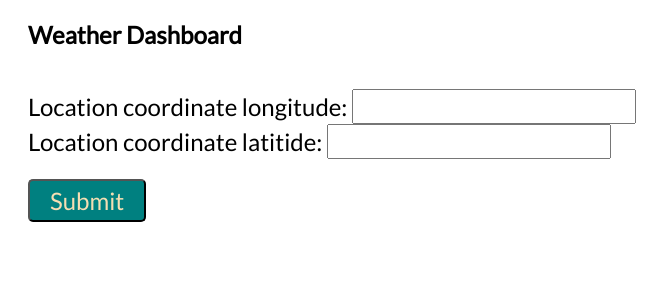
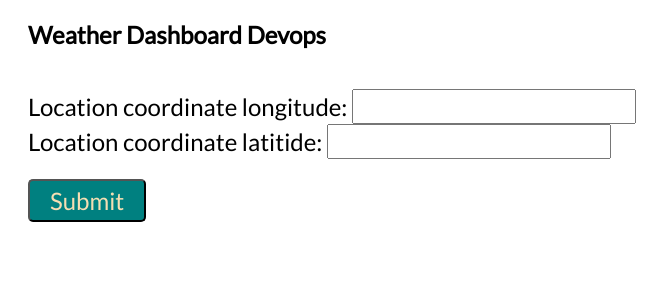
Before and after one commit to mhallaq/DevOps-Flask, a Flask app: template front-end/templates/home.html in a window 1280 px wide. Shown: the top 300 px of the page, without its empty margins (0-671 px from the left). Run offline with Flask 2, Linux system fonts and the light colour scheme; the template is opened without the code that fills it, so the values that code supplies are empty.

Commit message:
Update home.html

```diff
--- a/front-end/templates/home.html
+++ b/front-end/templates/home.html
@@ -10,7 +10,7 @@
     <title>Document</title>
 </head>
 <body>
-    <h2 class="weatherText">Weather Dashboard</h2>
+    <h2 class="weatherText">Weather Dashboard Devops</h2>
     <form class="weatherText" id="weatherForm" action="{{url_for('render_results')}}" method="POST">
         Location coordinate longitude: <input class="weatherText" id="weatherInput" type="text" name="longitude"><br>
         Location coordinate latitide: <input class="weatherText" id="weatherInput" type="text" name="latitude"><br>
```
